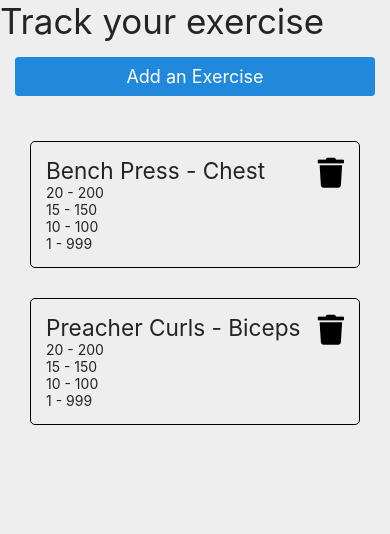
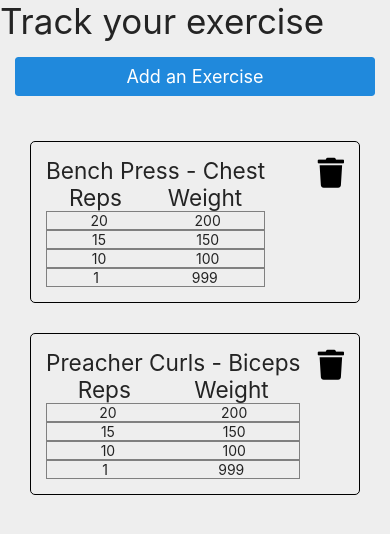
Before and after one commit to rgero/RN_WorkoutTracker, a React Native app in the folder workouttracker/: screen /ExerciseListScreen in a window 390 px wide. Shown: the top 534 px of the page. Built offline with nearby package versions, Linux system fonts and the light colour scheme.

Commit message:
Stylizing the SetList a bit

```diff
--- a/workouttracker/src/components/Exercise/ExerciseDisplayItem.js
+++ b/workouttracker/src/components/Exercise/ExerciseDisplayItem.js
@@ -9,6 +9,11 @@ const ExerciseDisplayItem = ({name, muscleGroup, notes, setList, id, deleteItem}
             <View style={styles.exerciseDisplay}>
                 <Text h4>{name} - {muscleGroup}</Text>
                 <Text>{notes}</Text>
+                <View>
+                    <View style={styles.setHeader}>
+                        <Text h4>Reps</Text>
+                        <Text h4>Weight</Text>
+                    </View>
                     <FlatList data={setList}
                         extraData={setList}
                         keyExtractor={(set) => {
@@ -18,10 +23,16 @@ const ExerciseDisplayItem = ({name, muscleGroup, notes, setList, id, deleteItem}
                         showsHorizontalScrollIndicator = {false}
                         renderItem={
                             ({item}) => {
-                            return <Text>{item.reps} - {item.weight}</Text>
+                                return (
+                                    <View style={styles.setItem}>
+                                        <Text>{item.reps}</Text>
+                                        <Text>{item.weight}</Text>
+                                    </View>
+                                )
                             }
                         }
                     />
+                </View>
             </View>
             <TouchableOpacity onPress={()=> {deleteItem(id)}}>
                 <FontAwesome5 name="trash" size={30} color="black" style={styles.trash}/>
@@ -52,7 +63,20 @@ const styles = StyleSheet.create({
         display: "flex",
         justifyContent: 'center',
         flexDirection: "column"
-    }
+    },
+    setHeader: {
+        display: "flex",
+        flexDirection: "row",
+        justifyContent: "space-around"
+    },
+    setItem: {
+        display: "flex",
+        flexDirection: "row",
+        justifyContent: "space-around",
+        borderWidth: 1,
+        borderColor: "gray",
+        textAlign: "center"
+    },
 })
 
 export default ExerciseDisplayItem
```
Lines whose indentation alone changed are shown as unchanged.
